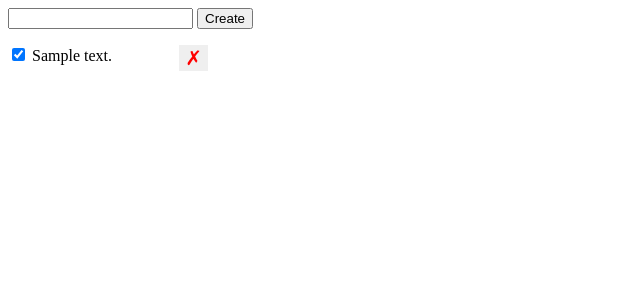
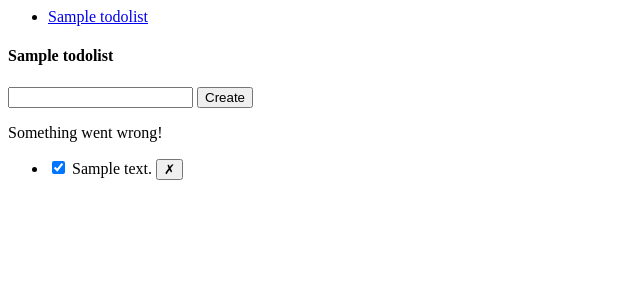
Before and after one commit to kyleecodes/ToDoApp-Python, a Flask app: template templates/index.html in a window 1280 px wide. Shown: the top 300 px of the page, without its empty margins (0-640 px from the left). Run offline with Flask 2, Linux system fonts and the light colour scheme; the template is opened without the code that fills it: values that come from a table or form of the project are taken from there, others are empty; tables that the repository leaves empty hold one stand-in row (values such as "Sample post").

Commit message:
Added lists capability

```diff
--- a/app.py
+++ b/app.py
@@ -5,7 +5,6 @@
 
 app = Flask(__name__)
 app.config['SQLALCHEMY_DATABASE_URI'] = 'postgres://kylee@localhost:5432/todoapp'
-app.config['SQLALCHEMY_TRACK_MODIFICATIONS'] = False
 db = SQLAlchemy(app)
 migrate = Migrate(app, db)
 
@@ -14,10 +13,43 @@
     __tablename__ = 'todos'
     id = db.Column(db.Integer, primary_key=True)
     description = db.Column(db.String(), nullable=False)
-    completed = db.Column(db.Boolean, nullable=False)
+    completed = db.Column(db.Boolean, default=False)
+    list_id = db.Column(db.Integer, db.ForeignKey('todolists.id'), nullable=False)
 
     def __repr__(self):
         return f'<Todo {self.id} {self.description}>'
+
+
+class TodoList(db.Model):
+    __tablename__ = 'todolists'
+    id = db.Column(db.Integer, primary_key=True)
+    name = db.Column(db.String(), nullable=False)
+    todos = db.relationship('Todo', backref='list', lazy=True)
+
+
+@app.route('/todos/create', methods=['POST'])
+def create_todo():
+    error = False
+    body = {}
+    try:
+        description = request.get_json()['description']
+        list_id = request.get_json()['list_id']
+        todo = Todo(description=description)
+        active_list = TodoList.query.get(list_id)
+        todo.list = active_list
+        db.session.add(todo)
+        db.session.commit()
+        body['description'] = todo.description
+    except:
+        error = True
+        db.session.rollback()
+        print(sys.exc_info())
+    finally:
+        db.session.close()
+    if not error:
+        return jsonify(body)
+    else:
+        abort(500)
 
 
 @app.route('/todos/<todo_id>', methods=['DELETE'])
@@ -30,30 +62,6 @@
     finally:
         db.session.close()
     return jsonify({'success': True})
-
-
-@app.route('/todos/create', methods=['POST'])
-def create_todo():
-    error = False
-    body = {}
-    try:
-        description = request.get_json()['description']
-        todo = Todo(description=description, completed=False)
-        db.session.add(todo)
-        db.session.commit()
-        body['id'] = todo.id
-        body['completed'] = todo.completed
-        body['description'] = todo.description
-    except:
-        error = True
-        db.session.rollback()
-        print(sys.exc_info())
-    finally:
-        db.session.close()
-    if error:
-        abort(400)
-    else:
-        return jsonify(body)
 
 
 @app.route('/todos/<todo_id>/set-completed', methods=['POST'])
@@ -71,6 +79,15 @@
     return redirect(url_for('index'))
 
 
+@app.route('/lists/<list_id>')
+def get_list_todos(list_id):
+    return render_template('index.html',
+                           lists=TodoList.query.all(),
+                           active_list=TodoList.query.get(list_id),
+                           todos=Todo.query.filter_by(list_id=list_id).order_by('id').all()
+                           )
+
+
 @app.route('/')
 def index():
-    return render_template('index.html', todos=Todo.query.order_by('id').all())
+    return redirect(url_for('get_list_todos', list_id=1))
--- a/templates/index.html
+++ b/templates/index.html
@@ -1,32 +1,22 @@
 <html lang="en">
   <head>
     <title>Todo App</title>
-    <style>
-      .hidden {
-        display: none;
-      }
-      ul {
-        list-style: none;
-        padding: 0;
-        margin: 0;
-        width: 200px;
-      }
-      li {
-        clear: both;
-      }
-      li button {
-        -webkit-appearance: none;
-        border: none;
-        outline: none;
-        color: red;
-        float: right;
-        cursor: pointer;
-        font-size: 20px;
-      }
-    </style>
   </head>
   <body>
-    <form id="form" method="post" action="/todos/create">
+    <div class="lists-wrapper">
+      <ul id="lists">
+        {% for list in lists %}
+        <li>
+          <a href="/lists/{{ list.id }}">
+            {{ list.name }}
+          </a>
+        </li>
+        {% endfor %}
+      </ul>
+    </div>
+    <div class="todos-wrapper">
+      <h4>{{ active_list.name }}</h4>
+      <form id="form">
         <input type="text" id="description" name="description" />
         <input type="submit" value="Create" />
       </form>
@@ -34,14 +24,13 @@
       <ul id="todos">
         {% for todo in todos %}
         <li>
-        <label>
           <input class="check-completed" data-id="{{ todo.id }}" type="checkbox" {% if todo.completed %} checked {% endif %} />
-        </label>
           {{ todo.description }}
           <button class="delete-button" data-id="{{ todo.id }}">&cross;</button>
         </li>
         {% endfor %}
       </ul>
+    </div>
     <script>
       const deleteBtns = document.querySelectorAll('.delete-button');
       for (let i = 0; i < deleteBtns.length; i++) {
@@ -89,6 +78,7 @@
           method: 'POST',
           body: JSON.stringify({
             'description': desc,
+            'list_id': {{ active_list.id }}
           }),
           headers: {
             'Content-Type': 'application/json',
@@ -118,7 +108,7 @@
         .catch(function() {
           console.error('Error occurred');
           document.getElementById('error').className = '';
-        })
+        });
       }
     </script>
   </body>
```
Lines whose indentation alone changed are shown as unchanged.
